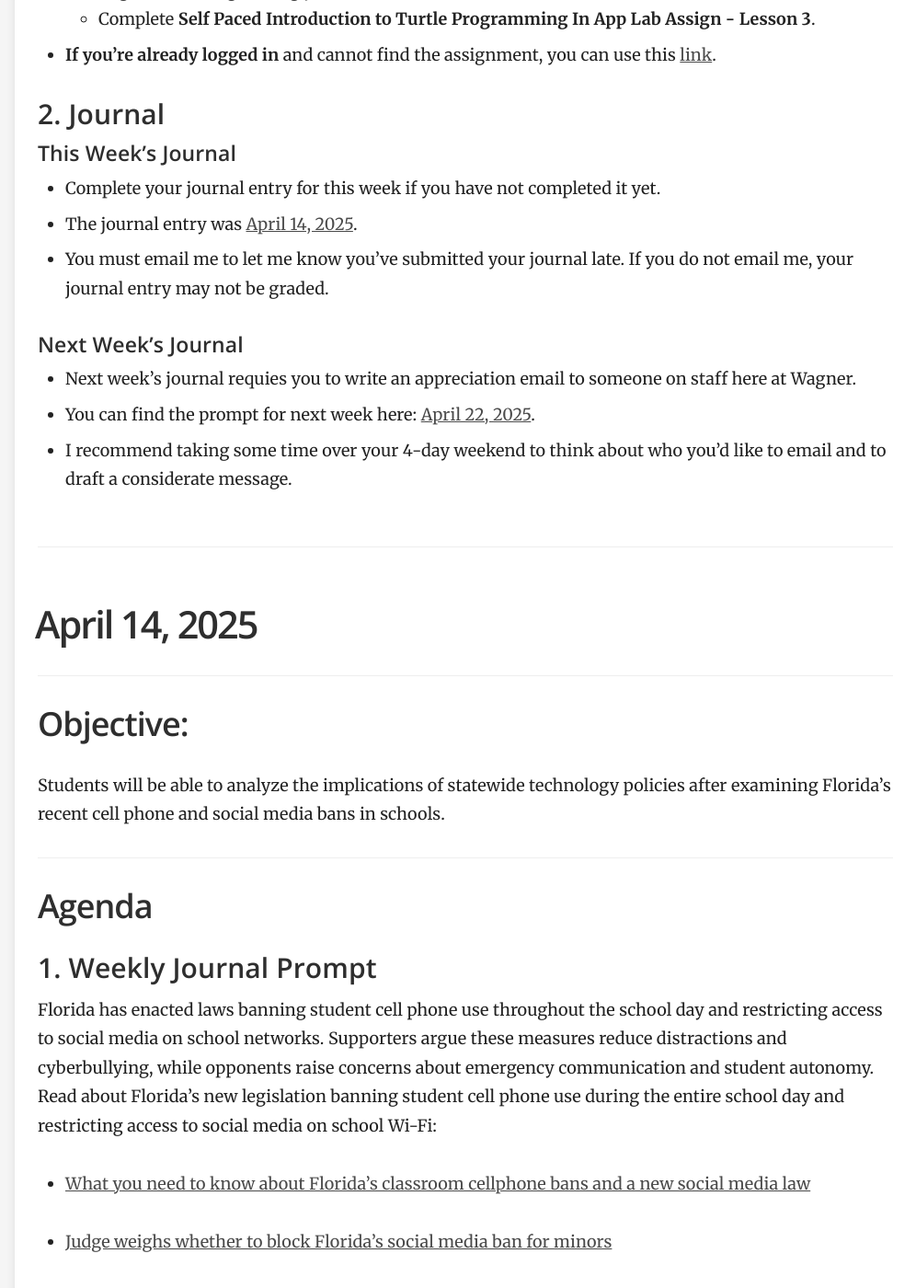
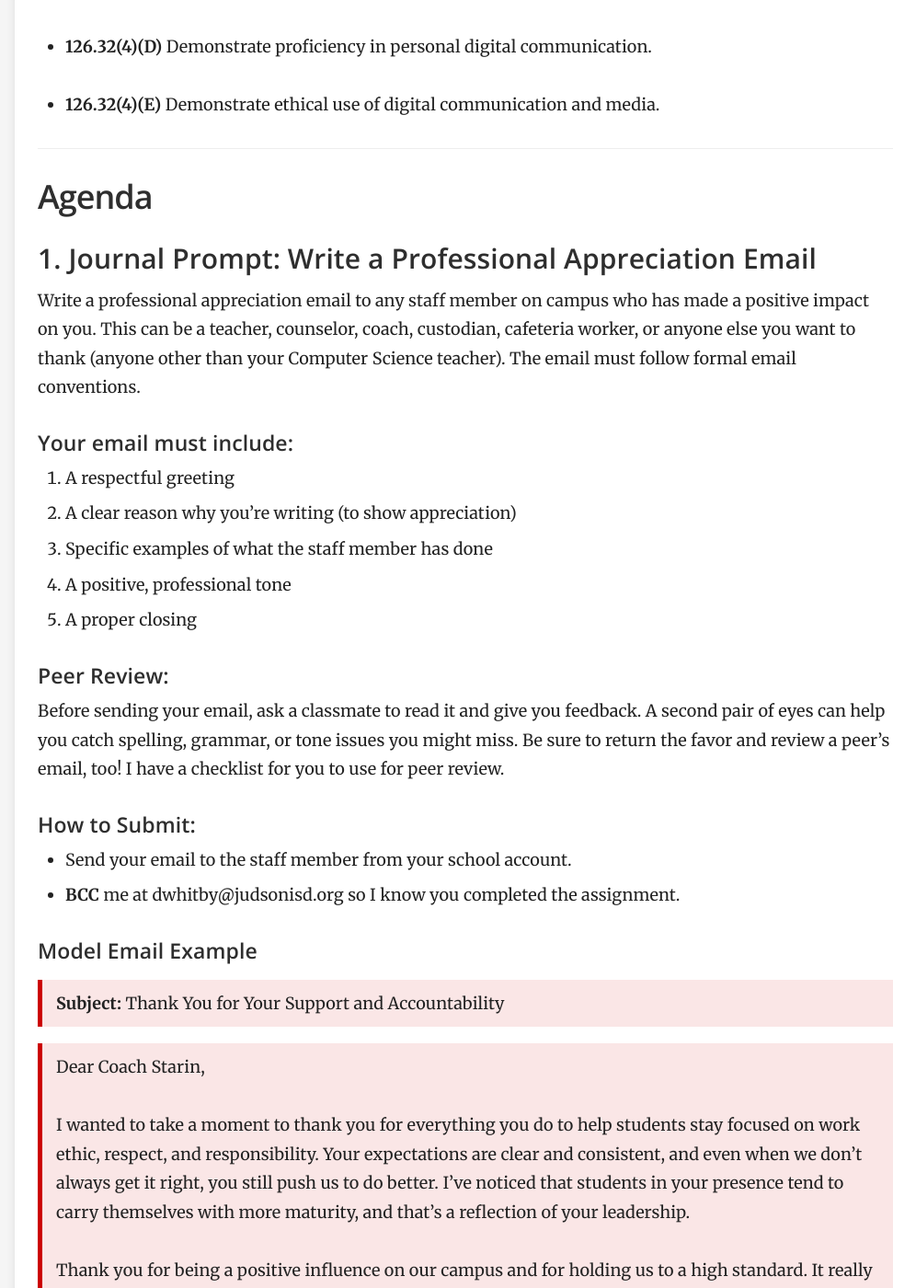
Before and after one commit to mswhitby/classroom, a Jekyll site: the page built from _docs/classes/4th.md, in a window 1280 px wide and 1400 px high, scrolled down 755 px. Shown: the whole window at 92% size, without its empty margins (284-1280 px from the left). Built offline with Jekyll 4.4.1, drawn with Linux system fonts in a browser that asks for light colours; some of the changed text lies outside the part shown.

Commit message:
Updated lessons

```diff
--- a/_docs/classes/4th.md
+++ b/_docs/classes/4th.md
@@ -4,6 +4,81 @@ subtitle: Fundamentals of Computer Science
 category: Classes
 order: 3
 ---
+
+# April 22, 2025
+
+## Objective
+
+Student will be able to:
+- write a professional appreciation email given guidelines and a model example, and submit by BCC'ing the teacher
+- demonstrate professional written communication by composing and sending an appreciation email to a campus staff member, following formal email conventions.
+
+## TEKS
+
+
+<!-- ### Fundamentals of Computer Science – TEKS 126.32: -->
+
+- **126.32(4)(D)** Demonstrate proficiency in personal digital communication.
+
+- **126.32(4)(E)** Demonstrate ethical use of digital communication and media.
+
+
+
+<!-- ### Computer Science I – TEKS 126.33: -->
+<!--
+- **(3)(A)** Demonstrate professional and responsible use of communication tools.
+
+- **(3)(C)** Use email and other digital tools appropriately in a professional setting. -->
+
+
+
+<!-- ### Game Programming & App Dev – TEKS 126.38 / 126.39: -->
+
+<!-- - **(3)(C)** Demonstrate appropriate use of communication tools.
+
+- **(3)(E)** Apply effective communication skills using technical writing and documentation. -->
+
+## Agenda
+
+### 1. Journal Prompt: Write a Professional Appreciation Email
+
+Write a professional appreciation email to any staff member on campus who has made a positive impact on you. This can be a teacher, counselor, coach, custodian, cafeteria worker, or anyone else you want to thank (anyone other than your Computer Science teacher). The email must follow formal email conventions.
+
+#### Your email must include:
+1. A respectful greeting
+2. A clear reason why you’re writing (to show appreciation)
+3. Specific examples of what the staff member has done
+4. A positive, professional tone
+5. A proper closing
+
+#### Peer Review:
+Before sending your email, ask a classmate to read it and give you feedback. A second pair of eyes can help you catch spelling, grammar, or tone issues you might miss. Be sure to return the favor and review a peer’s email, too! I have a checklist for you to use for peer review.
+
+#### How to Submit:
+- Send your email to the staff member from your school account.
+- **BCC** me at dwhitby@judsonisd.org so I know you completed the assignment.
+
+#### Model Email Example
+
+> **Subject:** Thank You for Your Support and Accountability
+
+> Dear Coach Starin,
+>
+> I wanted to take a moment to thank you for everything you do to help students stay focused on work ethic, respect, and responsibility. Your expectations are clear and consistent, and even when we don’t always get it right, you still push us to do better. I’ve noticed that students in your presence tend to carry themselves with more maturity, and that’s a reflection of your leadership.
+>
+> Thank you for being a positive influence on our campus and for holding us to a high standard. It really does make a difference.
+> <br/>
+> <br/>
+> Best regards, <br/>
+> Ms. Whitby
+
+### 2. Testing Room Assignments
+
+Visit [jisd.link/whs-testing](http://jisd.link/whs-testing) or scan for testing room assignments:
+
+![Scan for testing room assignments](../../media/whs-testing-qr-code-download.png)
+
+----
 
 # April 17, 2025
 
```
